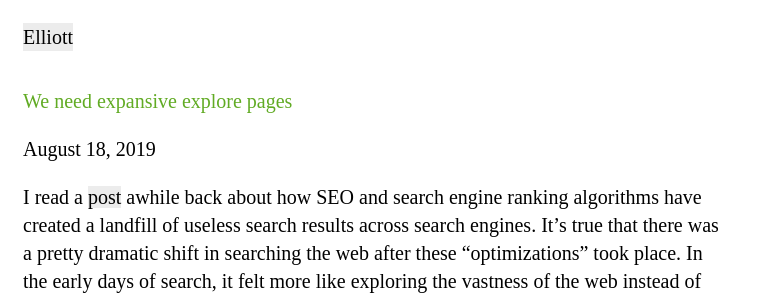
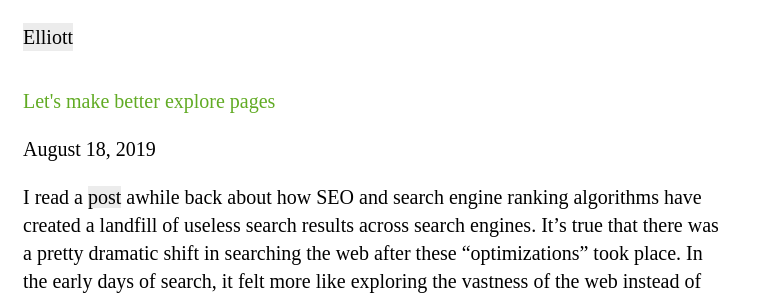
Before and after one commit to oilstel/elliott, a Jekyll site: the page built from _posts/2019-08-18-notes-on-explore-pages.md, in a window 1280 px wide and 900 px high. Shown: the top 295 px of the window, without its empty margins (0-761 px from the left). Built offline with Jekyll 4.4.1, drawn with Linux system fonts in a browser that asks for light colours.

Commit message:
Let's make better explore pages

```diff
--- a/_posts/2019-08-18-notes-on-explore-pages.md
+++ b/_posts/2019-08-18-notes-on-explore-pages.md
@@ -1,5 +1,5 @@
 ---
-title: "We need expansive explore pages"
+title: "Let's make better explore pages"
 date: 2019-08-18 03:00:00 -0400
 color: "#61ab24"
 published: true
```
